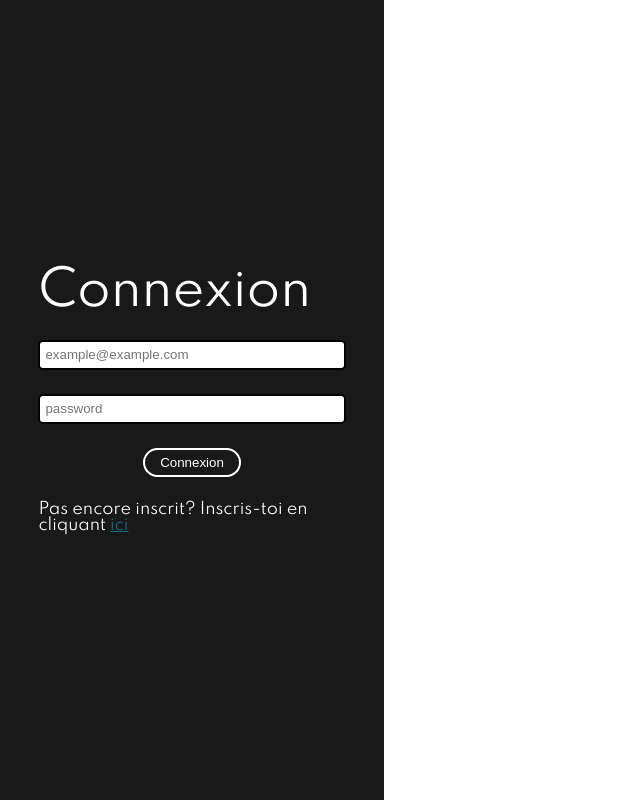
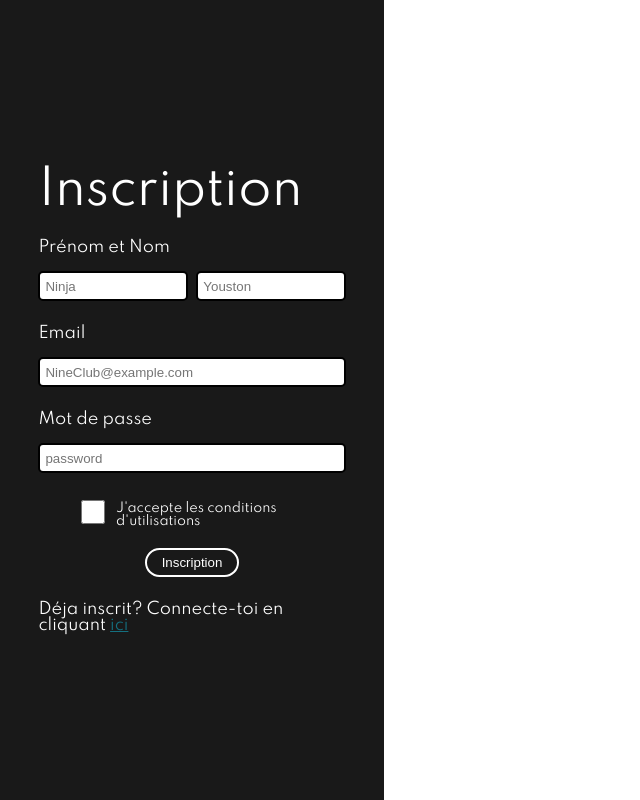
Before and after one commit to antoebtfr/skateflix-app-front, an Angular app: page /ip in a window 1280 px wide. Shown: the whole page, without its empty margins (0-640 px from the left). Built offline with nearby package versions, Linux system fonts and the light colour scheme.

Commit message:
style: sidebar checkbox

```diff
--- a/src/app/components/inscription-form/inscription-form.component.html
+++ b/src/app/components/inscription-form/inscription-form.component.html
@@ -14,6 +14,10 @@
         <label> Mot de passe </label>
         <input type="password" id="inscription-password" name="inscription-password" placeholder="password">
 
+        <div class="conditions-container">
+            <input type="checkbox" id="cgu-checkbox" name="cgu-checkbox">
+            <label for="cgu-checkbox" class="conditions" id="cgu-checkbox-label"> J'accepte les conditions d'utilisations</label>
+        </div>
 
         <button type="submit" id="inscription-btn">Inscription</button>
     </form>
--- a/src/app/components/inscription-form/inscription-form.component.scss
+++ b/src/app/components/inscription-form/inscription-form.component.scss
@@ -23,7 +23,7 @@ h2, input, button {
     margin-bottom: 3vh;
 }
 
-#connection-btn{
+button{
     color: white;
     border-radius: 15px;
     background-color: transparent;
@@ -33,9 +33,9 @@ h2, input, button {
     cursor: pointer;
 }
 
-#connection-btn:hover{
-    background-color: green;
-    border: solid rgb(33, 68, 24) 2px;
+button:hover{
+    background-color: white;
+    color: rgb(46, 46, 46);
 }
 
 span{
@@ -59,3 +59,15 @@ label{
 #firstname-inscription, #surname-inscription{
     width: 45%;
 }
+
+.conditions-container{
+    width: 80%;
+    display: flex;
+    font-size: 0.8em;
+    align-items: center;
+}
+
+#cgu-checkbox{
+    width:20%;
+    background-color: red;
+}
--- a/src/app/pages/validation/validation.component.scss
+++ b/src/app/pages/validation/validation.component.scss
@@ -6,10 +6,10 @@
     display: flex;
     flex-flow: column wrap;
     align-items: center; justify-content: space-around;
+    overflow: hidden;
 }
 
 p{
-    margin-top: 4vh;
     text-align: center;
     font-size: 1.3em;
     line-height: 1.2em;
--- a/src/app/variable-globale/variable-global.ts
+++ b/src/app/variable-globale/variable-global.ts
@@ -1,8 +1,8 @@
 import { Injectable } from '@angular/core';
 @Injectable()
 export class VariablesGlobales {
-    private connectionModal = true;
-    private sidebar = false;
+    private connectionModal = false; // true = Connection Modal - false = Inscriptio Modal
+    private sidebar = false; // true = Sidebar open - false = Sidebar close
 
     public getConnectionModalStatus() {
         return this.connectionModal;
@@ -20,7 +20,7 @@ export class VariablesGlobales {
         return this.sidebar;
     }
 
-    public openSidebar(){
+    public openSidebar() {
         this.sidebar = true;
     }
 
```
